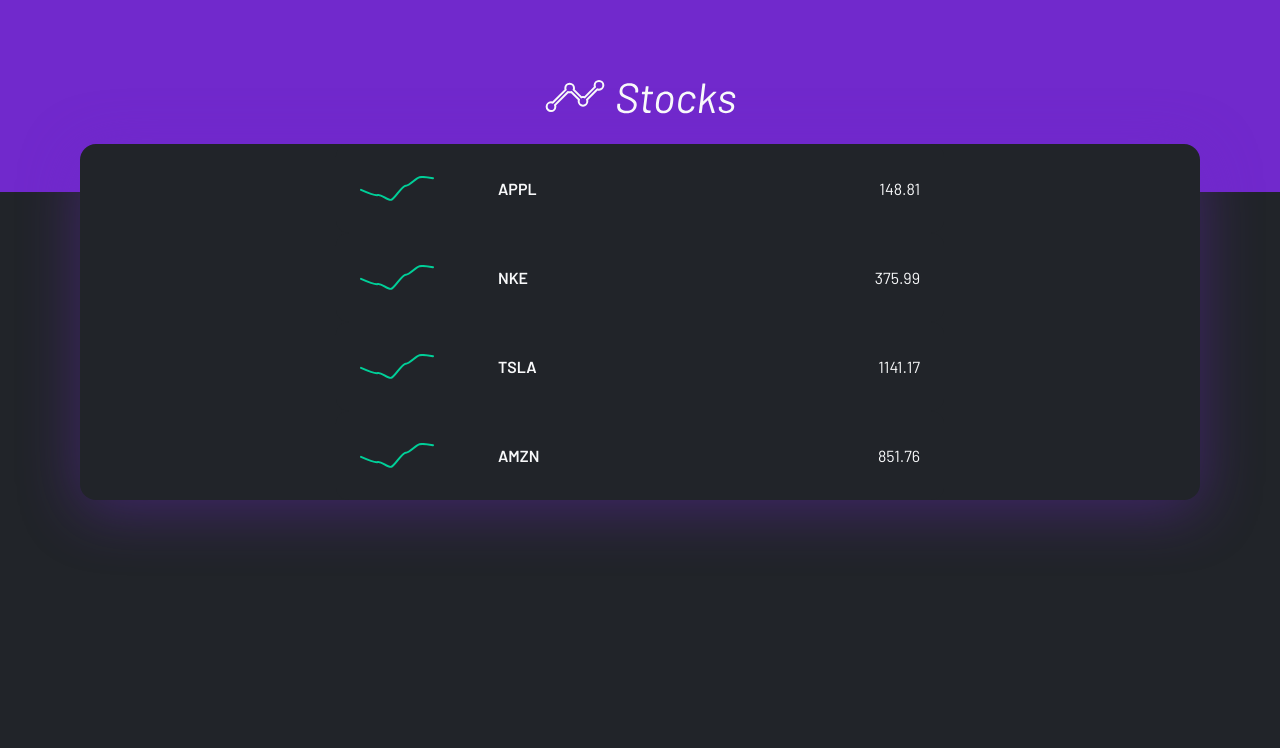
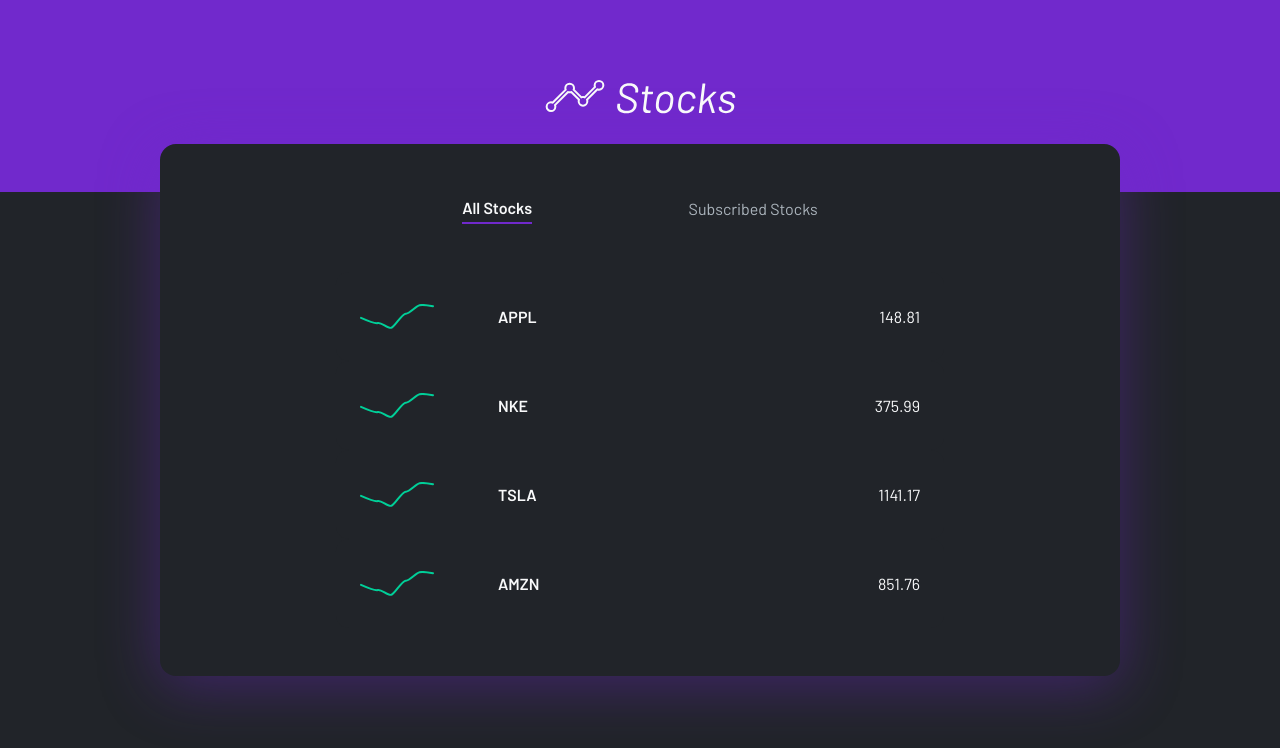
Before and after one commit to matheus-pissaia/Stocks-Teste-Frontend, a React (Create React App) app: page / in a window 1280 px wide. Shown: the top 748 px of the page. Built offline with nearby package versions, Linux system fonts and the light colour scheme.

Commit message:
Added Tab Navigation

```diff
--- a/src/components/Dashboard/index.tsx
+++ b/src/components/Dashboard/index.tsx
@@ -1,7 +1,8 @@
+import { useState } from 'react';
 import { IStock } from '../StockModal';
 import { StockItem } from '../StockItem';
 
-import { Container, StockList } from './styles';
+import { Container, TabNav, TabButton, StockList } from './styles';
 
 interface DashboardProps {
   handleOpenStockModal: (data: IStock) => void
@@ -34,9 +35,28 @@ const stocks = [
   }
 ]
 
-export function Dashboard({handleOpenStockModal}: DashboardProps) {
+export function Dashboard({ handleOpenStockModal }: DashboardProps) {
+  const [selectedTab, setSelectedTab] = useState('all stocks')
+
   return (
     <Container>
+      <TabNav>
+        <TabButton
+          type="button"
+          onClick={() => { setSelectedTab('all stocks') }}
+          isActive={selectedTab === 'all stocks'}
+        >
+          <span>All Stocks</span>
+        </TabButton>
+        <TabButton
+          type="button"
+          onClick={() => { setSelectedTab('subscribed') }}
+          isActive={selectedTab === 'subscribed'}
+        >
+          <span>Subscribed Stocks</span>
+        </TabButton>
+      </TabNav>
+
       <StockList>
         {stocks.map(stock => {
           return <StockItem
@@ -45,7 +65,7 @@ export function Dashboard({handleOpenStockModal}: DashboardProps) {
             handleOpenStockModal={handleOpenStockModal}
           />
         })}
-    </StockList>
+      </StockList>
     </Container>
   );
 }
--- a/src/components/Dashboard/styles.ts
+++ b/src/components/Dashboard/styles.ts
@@ -1,14 +1,56 @@
 import styled from 'styled-components';
 
 export const Container = styled.main`
-  max-width: 1120px;
+  max-width: 960px;
   margin: 0 auto;
   margin-top: -3rem;
+
+  padding: 0 0 3rem 0;
 
   background: var(--gray-900);
   border-radius: 1rem;
 
   box-shadow: 0px 10px 60px rgba(113, 41, 204, 0.4);
+`;
+
+export const TabNav = styled.nav`
+  display: flex;
+  justify-content: space-around;
+  align-items: center;
+
+  max-width: 608px;
+  margin: 0 auto;
+
+  padding: 3rem;
+`;
+
+interface TabButtonProps {
+  isActive: boolean;
+}
+
+export const TabButton = styled.button<TabButtonProps>`
+  border: none;
+  border-bottom: ${(props) => props.isActive
+    ? '2px solid var(--purple)'
+    : 'none'
+  };
+  background: transparent;
+
+  width: fit-content;
+  height: 2rem;
+
+  span {
+    color: ${(props) => props.isActive
+      ? 'var(--gray-100)'
+      : 'var(--gray-500)'
+    };
+
+    font-size: 1rem;
+    font-weight: ${(props) => props.isActive
+      ? '600'
+      : '400'
+    };
+  }
 `;
 
 export const StockList = styled.ul`
```
